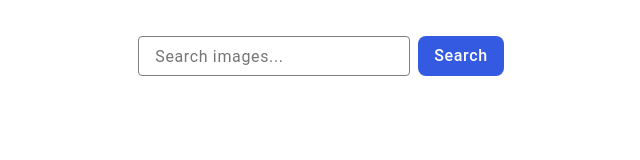
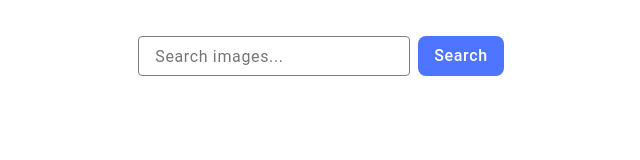
Before and after one commit to ZodiacVR/goit-js-hw-12, a website built with Vite: page src/index.html in a window 1280 px wide. Shown: the whole page, without its empty margins (319-959 px from the left). Built offline with nearby package versions, Linux system fonts and the light colour scheme; what simplelightbox would draw is missing.

Commit message:
markup_2

```diff
--- a/src/css/styles.css
+++ b/src/css/styles.css
@@ -196,7 +196,7 @@ button {
   border-style: none;
   border-radius: 8px;
   padding: 8px 16px;
-  background: #355ae2;
+  background: #4e75ff;
   font-weight: 500;
   font-size: 16px;
   line-height: 1.5;
```
